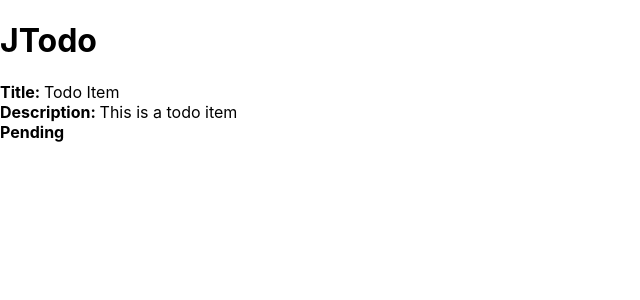
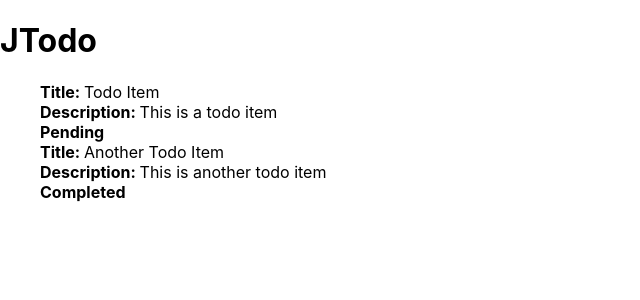
Before and after one commit to Jeykym/todo, a React (Create React App) app: page / in a window 1280 px wide. Shown: the top 300 px of the page, without its empty margins (0-640 px from the left). Built offline with nearby package versions, Linux system fonts and the light colour scheme.

Commit message:
incorporate useState for the todos

```diff
--- a/src/App/App.tsx
+++ b/src/App/App.tsx
@@ -1,22 +1,33 @@
+import { useState } from 'react';
+
 import Header from "../Header/Header";
-import TodoItem from "../TodoItem/TodoItem";
+import TodoItemType from "../TodoItem/types.d";
+import TodoList from "../TodoList/TodoList";
 
 
-const todos = [
+const todoDefault: TodoItemType[] = [
     {
         id: 1,
         title: 'Todo Item',
         description: 'This is a todo item',
         completed: false
+    },
+    {
+        id: 2,
+        title: 'Another Todo Item',
+        description: 'This is another todo item',
+        completed: true
     }
 ];
 
 
 const App = () => {
+    const [todos, setTodos] = useState<TodoItemType[]>(todoDefault);
+
     return (
         <div>
             <Header />
-            <TodoItem {...todos[0]} />
+            <TodoList todos={todos} />
         </div>
     );
 }
--- /dev/null
+++ b/src/TodoList/TodoList.tsx
@@ -0,0 +1,21 @@
+import TodoItem from "../TodoItem/TodoItem"
+import TodoItemType from "../TodoItem/types.d"
+
+
+interface TodoListProps {
+    todos: TodoItemType[]
+}
+
+
+const TodoList = (props: TodoListProps) => {
+    return (
+        <ul>
+            {props.todos.map(todo => (
+                <TodoItem {...todo} />
+            ))}
+        </ul>
+    );
+}
+
+
+export default TodoList;
```
